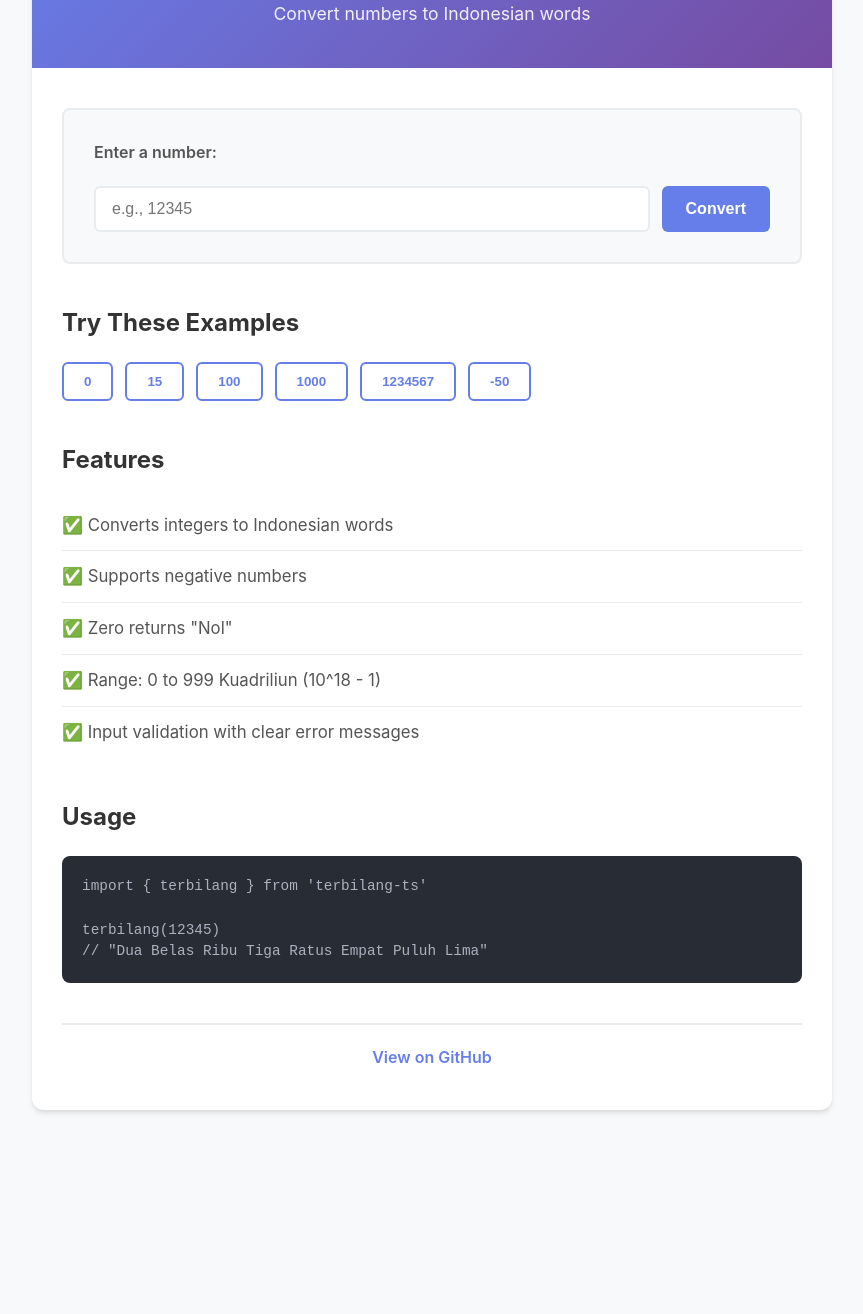
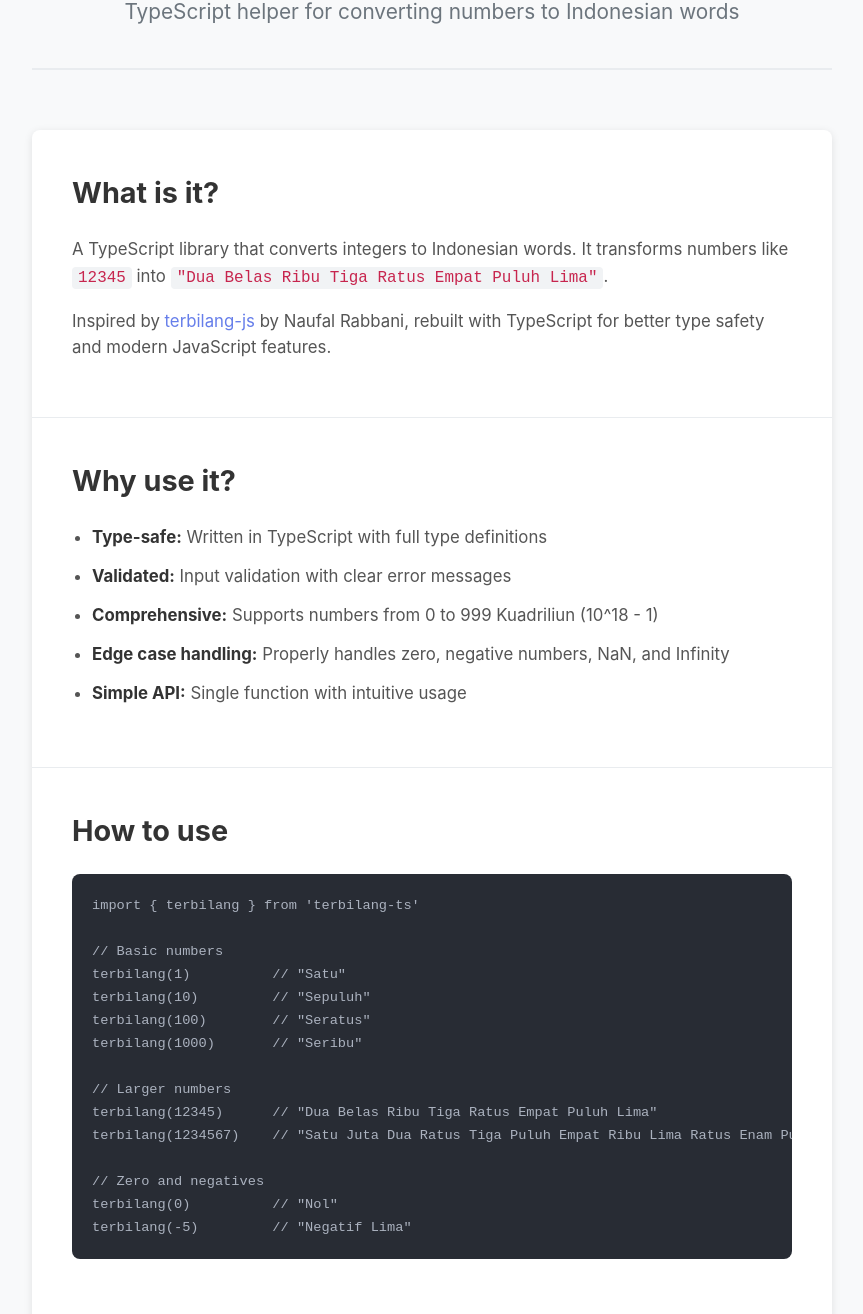
Before and after one commit to gasatrya/terbilang-ts, a website built with Vite: page index.html in a window 1280 px wide. Shown: the part 132-1446 px from the top of the page, without its empty margins (208-1071 px from the left). Before the commit the page ends 1262 px from the top, so only its background shows below. Built offline with nearby package versions, Linux system fonts and the light colour scheme.

Commit message:
feat: convert to informational documentation website
- Removed interactive converter UI
- Changed to static documentation page
- Added sections: What is it, Why use it, How to use
- Included error handling examples
- Added installation instructions
- Added features and supported range sections
- Simplified CSS for documentation focus

```diff
--- a/index.html
+++ b/index.html
@@ -10,108 +10,112 @@
     <div class="container">
       <header>
         <h1>🇮🇩 Terbilang TS</h1>
-        <p class="subtitle">Convert numbers to Indonesian words</p>
+        <p class="subtitle">TypeScript helper for converting numbers to Indonesian words</p>
       </header>
 
       <main>
-        <section class="converter">
-          <div class="input-group">
-            <label for="numberInput">Enter a number:</label>
-            <input
-              type="number"
-              id="numberInput"
-              placeholder="e.g., 12345"
-              step="1"
-            />
-            <button id="convertBtn">Convert</button>
-          </div>
-
-          <div id="result" class="result"></div>
-          <div id="error" class="error"></div>
+        <section class="section">
+          <h2>What is it?</h2>
+          <p>
+            A TypeScript library that converts integers to Indonesian words.
+            It transforms numbers like <code>12345</code> into
+            <code>"Dua Belas Ribu Tiga Ratus Empat Puluh Lima"</code>.
+          </p>
+          <p>
+            Inspired by <a href="https://github.com/BosNaufal/terbilang-js" target="_blank">terbilang-js</a>
+            by Naufal Rabbani, rebuilt with TypeScript for better type safety and modern JavaScript features.
+          </p>
         </section>
 
-        <section class="examples">
-          <h2>Try These Examples</h2>
-          <div class="example-buttons">
-            <button data-value="0">0</button>
-            <button data-value="15">15</button>
-            <button data-value="100">100</button>
-            <button data-value="1000">1000</button>
-            <button data-value="1234567">1234567</button>
-            <button data-value="-50">-50</button>
+        <section class="section">
+          <h2>Why use it?</h2>
+          <ul>
+            <li><strong>Type-safe:</strong> Written in TypeScript with full type definitions</li>
+            <li><strong>Validated:</strong> Input validation with clear error messages</li>
+            <li><strong>Comprehensive:</strong> Supports numbers from 0 to 999 Kuadriliun (10^18 - 1)</li>
+            <li><strong>Edge case handling:</strong> Properly handles zero, negative numbers, NaN, and Infinity</li>
+            <li><strong>Simple API:</strong> Single function with intuitive usage</li>
+          </ul>
+        </section>
+
+        <section class="section">
+          <h2>How to use</h2>
+          <div class="code-block">
+            <pre><code>import { terbilang } from 'terbilang-ts'
+
+// Basic numbers
+terbilang(1)          // "Satu"
+terbilang(10)         // "Sepuluh"
+terbilang(100)        // "Seratus"
+terbilang(1000)       // "Seribu"
+
+// Larger numbers
+terbilang(12345)      // "Dua Belas Ribu Tiga Ratus Empat Puluh Lima"
+terbilang(1234567)    // "Satu Juta Dua Ratus Tiga Puluh Empat Ribu Lima Ratus Enam Puluh Tujuh"
+
+// Zero and negatives
+terbilang(0)          // "Nol"
+terbilang(-5)         // "Negatif Lima"</code></pre>
           </div>
         </section>
 
-        <section class="info">
+        <section class="section">
+          <h2>Error handling</h2>
+          <div class="code-block">
+            <pre><code>// Non-integer numbers
+try {
+  terbilang(123.45)
+} catch (e) {
+  console.error(e.message)  // "terbilang only accepts integer numbers"
+}
+
+// Numbers beyond supported range
+try {
+  terbilang(10 ** 18)
+} catch (e) {
+  console.error(e.message)  // "terbilang only supports numbers up to 999 Kuadriliun"
+}
+
+// Edge cases
+terbilang(NaN)       // ""
+terbilang(Infinity)  // ""</code></pre>
+          </div>
+        </section>
+
+        <section class="section">
+          <h2>Installation</h2>
+          <div class="code-block">
+            <pre><code>npm install terbilang-ts</code></pre>
+          </div>
+          <p>Or copy the <a href="https://github.com/gasatrya/terbilang-ts/blob/main/src/terbilang.ts" target="_blank">terbilang.ts</a> file directly to your project.</p>
+        </section>
+
+        <section class="section">
           <h2>Features</h2>
           <ul>
-            <li>✅ Converts integers to Indonesian words</li>
-            <li>✅ Supports negative numbers</li>
-            <li>✅ Zero returns "Nol"</li>
-            <li>✅ Range: 0 to 999 Kuadriliun (10^18 - 1)</li>
-            <li>✅ Input validation with clear error messages</li>
+            <li>✅ Converts integers to Indonesian words (Nol to Kuadriliun)</li>
+            <li>✅ Supports negative numbers with "Negatif" prefix</li>
+            <li>✅ Zero returns "Nol" instead of empty string</li>
+            <li>✅ Input validation for non-integer values</li>
+            <li>✅ Range validation (up to 999 Kuadriliun / 10^18 - 1)</li>
+            <li>✅ Handles edge cases (NaN, Infinity)</li>
+            <li>✅ Type-safe TypeScript implementation</li>
           </ul>
         </section>
 
-        <section class="code">
-          <h2>Usage</h2>
-          <pre><code>import { terbilang } from 'terbilang-ts'
-
-terbilang(12345)
-// "Dua Belas Ribu Tiga Ratus Empat Puluh Lima"</code></pre>
+        <section class="section">
+          <h2>Supported Range</h2>
+          <p>The function supports integers from <strong>-999,999,999,999,999,999</strong> to <strong>999,999,999,999,999,999</strong> (999 Kuadriliun).</p>
+          <p>Numbers outside this range will throw an error.</p>
         </section>
 
         <footer>
           <p>
-            <a href="https://github.com/gasatrya/terbilang-ts" target="_blank">
-              View on GitHub
-            </a>
+            <a href="https://github.com/gasatrya/terbilang-ts" target="_blank">View on GitHub</a> ·
+            <a href="https://www.npmjs.com/package/terbilang-ts" target="_blank">npm Package</a>
           </p>
         </footer>
       </main>
     </div>
-
-    <script type="module">
-      import { terbilang } from './src/terbilang.ts'
-
-      const numberInput = document.getElementById('numberInput')
-      const convertBtn = document.getElementById('convertBtn')
-      const result = document.getElementById('result')
-      const error = document.getElementById('error')
-      const exampleButtons = document.querySelectorAll('.example-buttons button')
-
-      function convert() {
-        const value = numberInput.value.trim()
-
-        result.textContent = ''
-        error.textContent = ''
-
-        if (value === '') {
-          error.textContent = 'Please enter a number'
-          return
-        }
-
-        const num = Number(value)
-
-        try {
-          const resultText = terbilang(num)
-          result.textContent = resultText || '(empty result)'
-        } catch (e) {
-          error.textContent = e.message
-        }
-      }
-
-      convertBtn.addEventListener('click', convert)
-      numberInput.addEventListener('keypress', (e) => {
-        if (e.key === 'Enter') convert()
-      })
-
-      exampleButtons.forEach(btn => {
-        btn.addEventListener('click', () => {
-          numberInput.value = btn.dataset.value
-          convert()
-        })
-      })
-    </script>
   </body>
 </html>
--- a/src/style.css
+++ b/src/style.css
@@ -13,218 +13,144 @@
 
 body {
   min-height: 100vh;
-  display: flex;
-  justify-content: center;
-  align-items: center;
-  padding: 20px;
+  padding: 40px 20px;
 }
 
 .container {
   max-width: 800px;
-  width: 100%;
+  margin: 0 auto;
+}
+
+header {
+  text-align: center;
+  margin-bottom: 60px;
+  padding-bottom: 40px;
+  border-bottom: 2px solid #e9ecef;
+}
+
+header h1 {
+  font-size: 3rem;
+  margin-bottom: 10px;
+  color: #667eea;
+}
+
+.subtitle {
+  font-size: 1.3rem;
+  color: #6c757d;
+}
+
+main {
   background: white;
-  border-radius: 12px;
-  box-shadow: 0 4px 6px -1px rgba(0, 0, 0, 0.1), 0 2px 4px -1px rgba(0, 0, 0, 0.06);
+  border-radius: 8px;
+  box-shadow: 0 2px 8px rgba(0, 0, 0, 0.1);
   overflow: hidden;
 }
 
-header {
-  background: linear-gradient(135deg, #667eea 0%, #764ba2 100%);
-  color: white;
-  padding: 40px 30px;
-  text-align: center;
+.section {
+  padding: 40px;
+  border-bottom: 1px solid #e9ecef;
 }
 
-header h1 {
-  font-size: 2.5rem;
-  margin-bottom: 8px;
-  font-weight: 700;
+.section:last-child {
+  border-bottom: none;
 }
 
-.subtitle {
-  font-size: 1.1rem;
-  opacity: 0.9;
-}
-
-main {
-  padding: 40px 30px;
-}
-
-section {
-  margin-bottom: 40px;
-}
-
-section h2 {
-  font-size: 1.5rem;
+.section h2 {
+  font-size: 1.8rem;
   margin-bottom: 20px;
   color: #333;
 }
 
-.converter {
-  background: #f8f9fa;
-  padding: 30px;
-  border-radius: 8px;
-  border: 2px solid #e9ecef;
+.section p {
+  margin-bottom: 16px;
+  color: #555;
+  font-size: 1.05rem;
 }
 
-.input-group {
-  display: flex;
-  gap: 12px;
-  flex-wrap: wrap;
+.section ul {
+  margin-left: 20px;
+  margin-bottom: 20px;
 }
 
-.input-group label {
-  width: 100%;
-  font-weight: 600;
-  margin-bottom: 8px;
+.section li {
+  margin-bottom: 12px;
   color: #555;
+  font-size: 1.05rem;
 }
 
-.input-group input {
-  flex: 1;
-  padding: 12px 16px;
-  font-size: 1rem;
-  border: 2px solid #e9ecef;
-  border-radius: 6px;
-  outline: none;
-  transition: border-color 0.2s;
+code {
+  background: #f1f3f5;
+  padding: 2px 6px;
+  border-radius: 4px;
+  font-family: 'Courier New', Courier, monospace;
+  font-size: 0.95em;
+  color: #c7254e;
 }
 
-.input-group input:focus {
-  border-color: #667eea;
+a {
+  color: #667eea;
+  text-decoration: none;
 }
 
-.input-group button {
-  padding: 12px 24px;
-  font-size: 1rem;
-  font-weight: 600;
-  background: #667eea;
-  color: white;
-  border: none;
-  border-radius: 6px;
-  cursor: pointer;
-  transition: background 0.2s;
+a:hover {
+  text-decoration: underline;
 }
 
-.input-group button:hover {
-  background: #5568d3;
+.code-block {
+  background: #282c34;
+  border-radius: 8px;
+  margin: 20px 0;
 }
 
-.result {
-  margin-top: 24px;
+.code-block pre {
   padding: 20px;
-  background: #e7f3ff;
-  border: 2px solid #b3d7ff;
-  border-radius: 6px;
-  font-size: 1.25rem;
-  font-weight: 600;
-  color: #004085;
-  display: none;
-}
-
-.result.show {
-  display: block;
-}
-
-.error {
-  margin-top: 16px;
-  padding: 16px;
-  background: #f8d7da;
-  border: 2px solid #f5c6cb;
-  border-radius: 6px;
-  color: #721c24;
-  display: none;
-}
-
-.error.show {
-  display: block;
-}
-
-.example-buttons {
-  display: flex;
-  gap: 12px;
-  flex-wrap: wrap;
-}
-
-.example-buttons button {
-  padding: 10px 20px;
-  background: white;
-  border: 2px solid #667eea;
-  color: #667eea;
-  border-radius: 6px;
-  font-weight: 600;
-  cursor: pointer;
-  transition: all 0.2s;
-}
-
-.example-buttons button:hover {
-  background: #667eea;
-  color: white;
-}
-
-.info ul {
-  list-style: none;
-  padding: 0;
-}
-
-.info li {
-  padding: 12px 0;
-  font-size: 1.05rem;
-  color: #555;
-  border-bottom: 1px solid #e9ecef;
-}
-
-.info li:last-child {
-  border-bottom: none;
-}
-
-.code pre {
-  background: #282c34;
-  color: #abb2bf;
-  padding: 20px;
-  border-radius: 8px;
   overflow-x: auto;
   font-family: 'Courier New', Courier, monospace;
   font-size: 0.9rem;
-  line-height: 1.5;
+  line-height: 1.6;
+  color: #abb2bf;
 }
 
-.code code {
+.code-block code {
   background: none;
   padding: 0;
-  font-family: inherit;
+  color: #abb2bf;
 }
 
 footer {
   text-align: center;
-  padding-top: 20px;
-  border-top: 2px solid #e9ecef;
+  padding: 30px 40px;
+  background: #f8f9fa;
+  border-top: 1px solid #e9ecef;
+}
+
+footer p {
+  color: #6c757d;
 }
 
 footer a {
+  margin: 0 10px;
   color: #667eea;
-  text-decoration: none;
-  font-weight: 600;
 }
 
-footer a:hover {
-  text-decoration: underline;
+strong {
+  color: #333;
 }
 
 @media (max-width: 640px) {
   header h1 {
-    font-size: 2rem;
+    font-size: 2.2rem;
   }
 
-  main {
+  .subtitle {
+    font-size: 1.1rem;
+  }
+
+  .section {
     padding: 30px 20px;
   }
 
-  .input-group {
-    flex-direction: column;
-  }
-
-  .input-group button {
-    width: 100%;
+  .section h2 {
+    font-size: 1.5rem;
   }
 }
```
